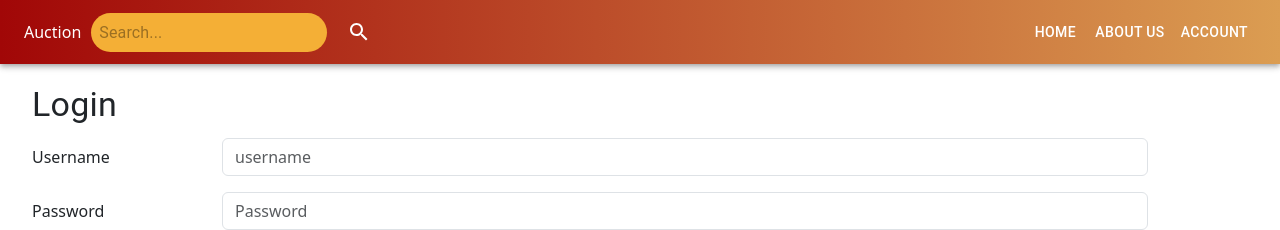
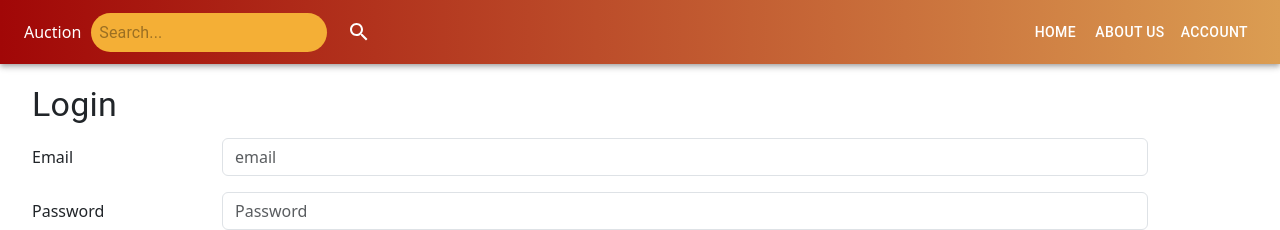
Before and after one commit to Jidanur/Real-time-auction, a React (Create React App) app in the folder frontend/: page /login in a window 1280 px wide. Shown: the top 230 px of the page. Built offline with nearby package versions, Linux system fonts and the light colour scheme.

Commit message:
update user login

```diff
--- a/frontend/src/components/BidAuction.js
+++ b/frontend/src/components/BidAuction.js
@@ -191,12 +191,15 @@ function BidderViewAuction( ) {
             if (!response.ok) {
                 throw new Error(`HTTP error! status: ${response.status}`);
             }
+            else{
 
             const data = await response.json();
             console.log('Success:', data);
             alert("Bid submitted, thanks");
+
             //window.location.assign("/");
            // window.location.href = '/';
+            }
 
             // Reset the form or navigate the user to a success page, etc.
         } catch (error) {
--- a/frontend/src/components/CreateAuction.js
+++ b/frontend/src/components/CreateAuction.js
@@ -377,12 +377,14 @@ const postAuction = async () => {
     if (!responseAuction.ok) {
       throw new Error(`HTTP error! status: ${responseAuction.status}`);
     }
+    else{
 
     const data = await responseAuction.json();
     console.log('Added auction nSuccess:', data);
     //alert("Auction added, thanks");
     //window.location.assign("/");
    // window.location.href = '/';
+    }
 
     // Reset the form or navigate the user to a success page, etc.
   } catch (error) {
@@ -404,12 +406,15 @@ const postAuction = async () => {
     if (!responseImage.ok) {
       throw new Error(`Upload iamge: HTTP error! status: ${responseImage.status}`);
     }
+    else{
 
     const data = await responseImage.json();
-    console.log('Image updlaoad Success:', data);
-   alert("Images added, thanks");
+    console.log('Image updload Success:', data);
+   alert("Auction created, thanks");
+   navigate('/');
     //window.location.assign("/");
    // window.location.href = '/';
+    }
 
     // Reset the form or navigate the user to a success page, etc.
   } catch (error) {
--- a/frontend/src/components/Login.js
+++ b/frontend/src/components/Login.js
@@ -4,7 +4,7 @@ import Form from 'react-bootstrap/Form';
 
 import Cookies from 'js-cookie';
 import React, { useState } from 'react';
-import { Link } from 'react-router-dom';
+import { Link, useNavigate } from 'react-router-dom';
 
 import Theme from './MyTheme';
 import NavBar from './NavBar';
@@ -48,7 +48,7 @@ function Login() {
     const max_lengths = {
       username: MAX_USERNAME,
       password: MAX_PASSWORD,
-      // email: MAX_EMAIL
+       email: MAX_EMAIL
     }
     e.target.max_length = max_lengths[name];
 
@@ -72,9 +72,11 @@ function Login() {
 
   }
 
+  const navigate=useNavigate();
+
   const postLogin = async () => {
     try {
-      const response = await fetch('http://127.0.0.1:8080/user/createuser', {
+      const response = await fetch('http://127.0.0.1:8080/user/login', {
         method: 'POST',
         // mode: 'no-cors',
         headers: {
@@ -82,8 +84,8 @@ function Login() {
           //'Access-Control-Allow-Origin': '*',
         },
         body: JSON.stringify({
-          userName: formLogin.username,
-          //  email: formSignup.email,
+          //userName: formLogin.username,
+            email: formLogin.email,
           userPassword: formLogin.password
         }),
       });
@@ -91,8 +93,9 @@ function Login() {
       if (!response.ok) {
         throw new Error(`HTTP error! status: ${response.status}`);
       }
+      else{
 
-
+        try{
             const data = await response.json();
             console.log('Login Success:', data);
 
@@ -100,11 +103,18 @@ function Login() {
 
             var userID=data['userID'];
 
-      console.log("userID "+userID);
+            console.log("userID is "+userID);
 
             const expirationTime = new Date(new Date().getTime() + 6000000);
             Cookies.set(COOKIE_USER_ID_KEY, JSON.stringify(userID), { expires: expirationTime });
             console.log("cookie set");
+            navigate('/');
+        }
+        catch(error)
+        {
+          console.log("There was an error with getting the login response ", error);
+        }
+      }
 
 
       //window.location.href = '/';
@@ -125,17 +135,17 @@ function Login() {
             Login
           </Typography>
 
-          <Form.Group as={Row} className="mb-3" controlId="username">
+          <Form.Group as={Row} className="mb-3" controlId="email">
             <Form.Label column sm="2">
-              Username
+              Email
             </Form.Label>
             <Col sm="10">
               <Form.Control
                 required
                 type="text"
-                name="username"
-                placeholder="username"
-                value={formLogin.username}
+                name="email"
+                placeholder="email"
+                value={formLogin.email}
                 onChange={handleChange}
               />
             </Col>
--- a/frontend/src/components/Signup.js
+++ b/frontend/src/components/Signup.js
@@ -3,7 +3,7 @@ import Form from 'react-bootstrap/Form';
 
 import React, { useState } from 'react';
 import { Button, Col, Container, Row } from 'react-bootstrap';
-import { Link } from 'react-router-dom';
+import { Link, useNavigate } from 'react-router-dom';
 
 
 import Theme from './MyTheme';
@@ -21,6 +21,8 @@ function Signup() {
     password: '',
     email: '',
   })
+
+  const navigate=useNavigate();
 
   const [maxReached, setMaxReached] = useState({
     username: false,
@@ -99,14 +101,18 @@ function Signup() {
       if (!response.ok) {
         throw new Error(`HTTP error! status: ${response.status}`);
       }
+      else
+      {
 
       //const data = await response.json();
       //console.log('Success:', data);
-      alert("Welome, thanks");
+      alert("Signup suceed. Please login.Thanks");
+      navigate('/login');
+      }
 
 
       // Reset the form or navigate the user to a success page, etc.
-      window.location.href = '/';
+      // window.location.href = '/';
     } catch (error) {
       console.error('There was an error with the form submission:', error);
     }
```
Lines whose indentation alone changed are shown as unchanged.
